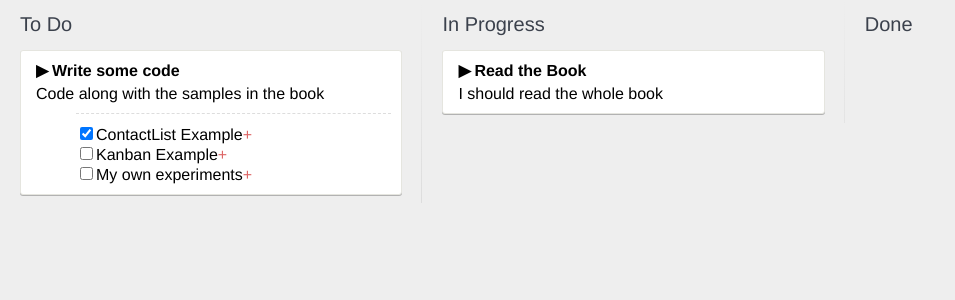
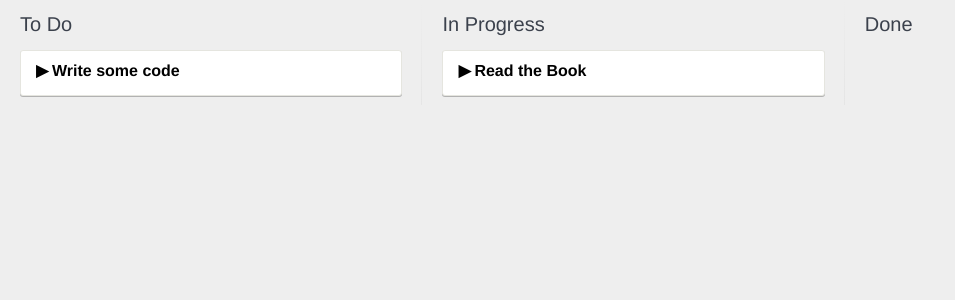
Before and after one commit to alkinemy/react-study, a React app in the folder react-chapter4/: page / in a window 1280 px wide. Shown: the top 300 px of the page, without its empty margins (0-955 px from the left). Built offline with nearby package versions, Linux system fonts and the light colour scheme.

Commit message:
kanban board v2

```diff
--- a/react-chapter4/src/components/Card.js
+++ b/react-chapter4/src/components/Card.js
@@ -3,14 +3,35 @@
 
 
 class Card extends React.Component {
+    constructor() {
+        super(...arguments);
+        this.state = {
+            showDetails: false
+        }
+    }
+
     render() {
-        return (
-            <div className="card">
-                <div className="card_title">{this.props.title}</div>
+        let cardDetails;
+        if (this.state.showDetails) {
+            cardDetails = (
                 <div className="card_details">
                     {this.props.description}
                     <CheckList cardId={this.props.id} tasks={this.props.tasks} />
                 </div>
+            )
+        }
+
+        return (
+            <div className="card">
+                <div className="card_title"
+                     onClick = {
+                         () => this.setState({
+                             showDetails: !this.state.showDetails
+                         })
+                     }>
+                    {this.props.title}
+                </div>
+                {cardDetails}
             </div>
         )
     }
```
